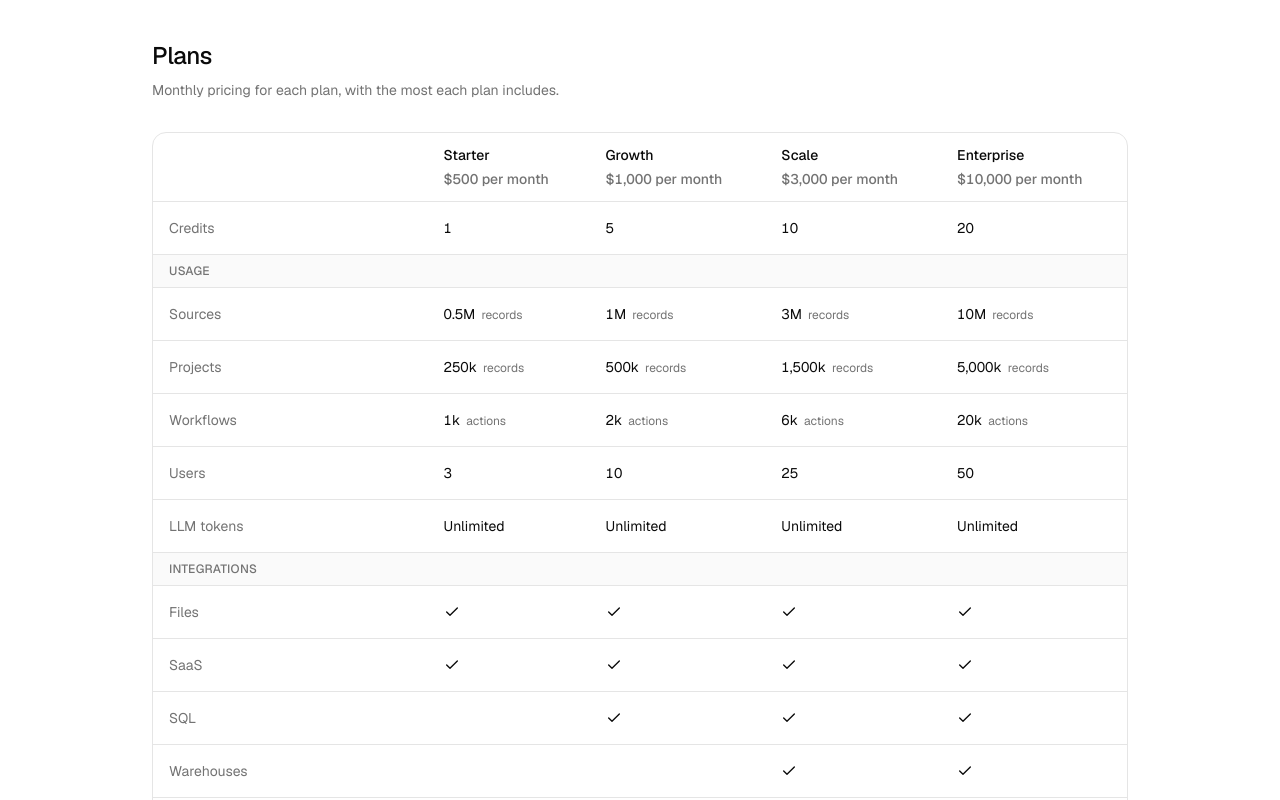
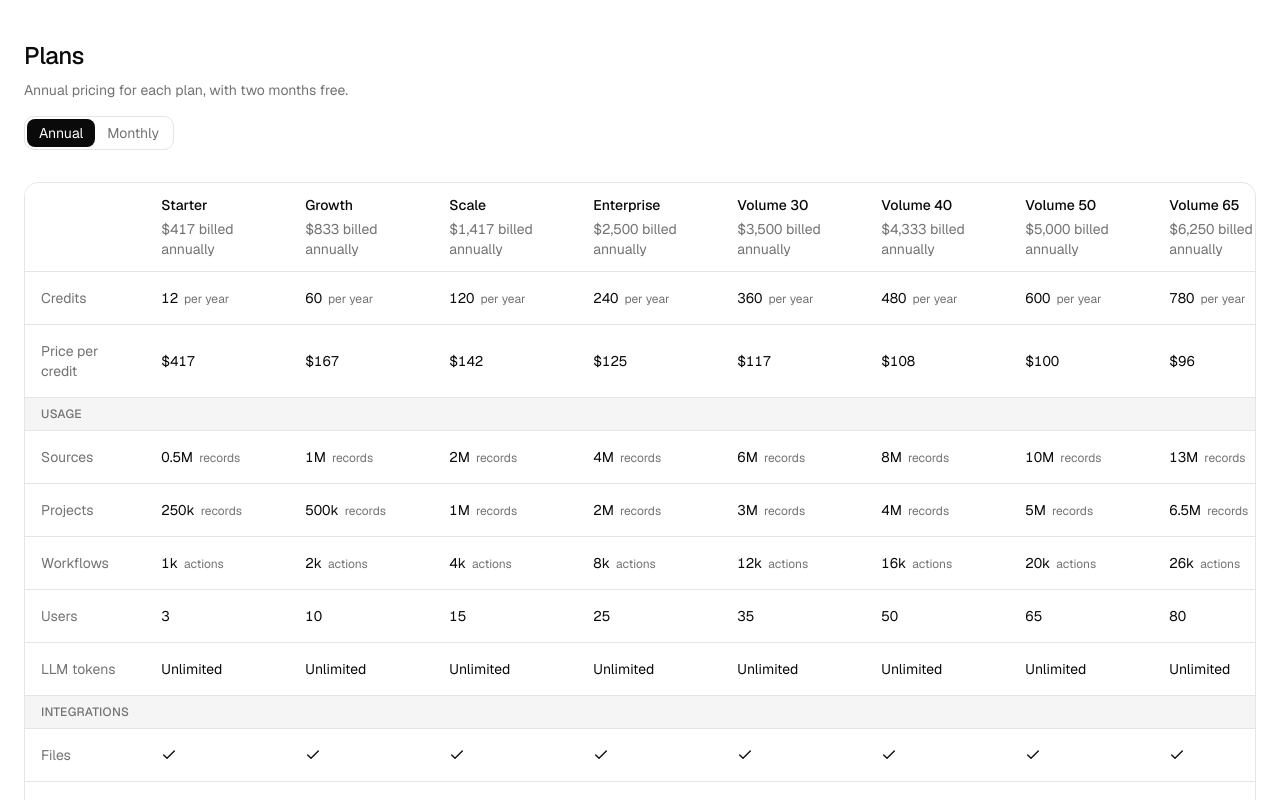
Before and after one commit to jackonawalk/tea-party, a Next.js app: page /plans in a window 1280 px wide. Shown: the top 800 px of the page. Built offline with nearby package versions, Linux system fonts and the light colour scheme.

Commit message:
suggest plan

```diff
--- a/app/plans/page.tsx
+++ b/app/plans/page.tsx
@@ -25,6 +25,13 @@ function actionsLabel(actions: number) {
   return `${actions / 1000}k`;
 }
 
+function projectRecordsLabel(millions: number) {
+  if (millions >= 1) {
+    return `${countFormat.format(millions)}M`;
+  }
+  return `${countFormat.format(millions * 1000)}k`;
+}
+
 const limitRows: {
   label: string;
   note?: string;
@@ -38,7 +45,7 @@ const limitRows: {
   {
     label: "Projects",
     note: "records",
-    value: (plan) => `${countFormat.format(plan.upToProjectRecords * 1000)}k`,
+    value: (plan) => projectRecordsLabel(plan.upToProjectRecords),
   },
   {
     label: "Workflows",
@@ -67,39 +74,85 @@ const securityRows = [
 ];
 
 const groupHeaderClass =
-  "bg-muted/50 px-4 py-2 text-left text-xs font-medium uppercase tracking-wide text-muted-foreground";
+  "bg-muted px-4 py-2 text-left text-xs font-medium uppercase tracking-wide text-muted-foreground";
 
-const rowHeaderClass = "px-4 py-4 text-left font-normal text-muted-foreground";
+const rowHeaderClass =
+  "sticky left-0 bg-background px-4 py-4 text-left font-normal text-muted-foreground";
 
-export default function PlansPage() {
+const planColumnClass = "min-w-36 px-4 py-4";
+
+export default async function PlansPage({
+  searchParams,
+}: {
+  searchParams: Promise<{ billing?: string | string[] }>;
+}) {
+  const params = await searchParams;
+  const billing = Array.isArray(params.billing)
+    ? params.billing[0]
+    : params.billing;
+  const annual = billing !== "monthly";
+
   return (
-    <main className="mx-auto flex w-full max-w-5xl flex-1 flex-col px-4 py-10 sm:px-6">
-      <header className="mb-8 max-w-xl">
-        <h1 className="text-2xl font-medium tracking-tight">Plans</h1>
-        <p className="mt-2 text-sm text-muted-foreground">
-          Monthly pricing for each plan, with the most each plan includes.
-        </p>
+    <main className="mx-auto flex w-full max-w-none flex-1 flex-col px-4 py-10 sm:px-6">
+      <header className="mb-8 flex max-w-xl flex-col gap-4">
+        <div>
+          <h1 className="text-2xl font-medium tracking-tight">Plans</h1>
+          <p className="mt-2 text-sm text-muted-foreground">
+            {annual
+              ? "Annual pricing for each plan, with two months free."
+              : "Monthly pricing for each plan, with the most each plan includes."}
+          </p>
+        </div>
+        <div className="flex w-fit rounded-lg border p-0.5 text-sm">
+          <a
+            href="/plans"
+            aria-current={annual ? "page" : undefined}
+            className={
+              annual
+                ? "rounded-md bg-foreground px-3 py-1 text-background"
+                : "rounded-md px-3 py-1 text-muted-foreground"
+            }
+          >
+            Annual
+          </a>
+          <a
+            href="/plans?billing=monthly"
+            aria-current={annual ? undefined : "page"}
+            className={
+              annual
+                ? "rounded-md px-3 py-1 text-muted-foreground"
+                : "rounded-md bg-foreground px-3 py-1 text-background"
+            }
+          >
+            Monthly
+          </a>
+        </div>
       </header>
       <div className="overflow-x-auto rounded-xl border">
-        <table className="w-full min-w-[40rem] border-collapse text-sm">
+        <table className="w-full border-collapse text-sm">
           <caption className="sr-only">Plan prices and limits</caption>
           <thead>
             <tr className="border-b">
-              <th className="px-4 py-3 text-left font-medium" scope="col">
+              <th
+                className="sticky left-0 bg-background px-4 py-3 text-left font-medium"
+                scope="col"
+              >
                 <span className="sr-only">Plan</span>
               </th>
               {plans.map((plan) => (
                 <th
                   key={plan.name}
-                  className="px-4 py-3 text-left font-medium"
+                  className="min-w-36 px-4 py-3 text-left font-medium"
                   scope="col"
                 >
                   {plan.name}
-                  <span className="mt-1 block text-muted-foreground">
+                  <span className="mt-1 block font-normal text-muted-foreground">
                     <span className="tabular-nums">
-                      {moneyFormat.format(plan.price)}
+                      {moneyFormat.format(
+                        annual ? plan.annualMonthlyPrice : plan.price,
+                      )}
                     </span>{" "}
-                    per month
+                    {annual ? "billed annually" : "per month"}
                   </span>
                 </th>
               ))}
@@ -111,19 +164,43 @@ export default function PlansPage() {
                 Credits
               </th>
               {plans.map((plan) => (
-                <td key={plan.name} className="px-4 py-4 tabular-nums">
-                  {plan.credits}
+                <td
+                  key={plan.name}
+                  className={`${planColumnClass} tabular-nums`}
+                >
+                  {countFormat.format(plan.annualCredits)}
+                  <span className="ml-1.5 text-xs text-muted-foreground">
+                    per year
+                  </span>
+                </td>
+              ))}
+            </tr>
+            <tr className="border-t">
+              <th className={rowHeaderClass} scope="row">
+                Price per credit
+              </th>
+              {plans.map((plan) => (
+                <td
+                  key={plan.name}
+                  className={`${planColumnClass} tabular-nums`}
+                >
+                  {moneyFormat.format(
+                    (annual ? plan.annualMonthlyPrice : plan.price) /
+                      plan.credits,
+                  )}
                 </td>
               ))}
             </tr>
             <tr className="border-t">
               <th
-                className={groupHeaderClass}
-                colSpan={plans.length + 1}
+                className={`${groupHeaderClass} sticky left-0`}
                 scope="colgroup"
               >
                 Usage
               </th>
+              {plans.map((plan) => (
+                <th key={plan.name} className={groupHeaderClass} />
+              ))}
             </tr>
             {limitRows.map((row) => (
               <tr key={row.label} className="border-t">
@@ -131,7 +208,10 @@ export default function PlansPage() {
                   {row.label}
                 </th>
                 {plans.map((plan) => (
-                  <td key={plan.name} className="px-4 py-4 tabular-nums">
+                  <td
+                    key={plan.name}
+                    className={`${planColumnClass} tabular-nums`}
+                  >
                     {row.value(plan)}
                     {row.note && (
                       <span className="ml-1.5 text-xs text-muted-foreground">
@@ -144,12 +224,14 @@ export default function PlansPage() {
             ))}
             <tr className="border-t">
               <th
-                className={groupHeaderClass}
-                colSpan={plans.length + 1}
+                className={`${groupHeaderClass} sticky left-0`}
                 scope="colgroup"
               >
                 Integrations
               </th>
+              {plans.map((plan) => (
+                <th key={plan.name} className={groupHeaderClass} />
+              ))}
             </tr>
             {integrationRows.map((label) => (
               <tr key={label} className="border-t">
@@ -157,9 +239,9 @@ export default function PlansPage() {
                   {label}
                 </th>
                 {plans.map((plan) => (
-                  <td key={plan.name} className="px-4 py-4">
+                  <td key={plan.name} className={planColumnClass}>
                     {label === "Custom" ? (
-                      plan.name === "Scale" || plan.name === "Enterprise" ? (
+                      plan.customAddOn ? (
                         <span className="text-muted-foreground">Add-on</span>
                       ) : null
                     ) : plan.integrations.includes(label) ? (
@@ -173,12 +255,14 @@ export default function PlansPage() {
             ))}
             <tr className="border-t">
               <th
-                className={groupHeaderClass}
-                colSpan={plans.length + 1}
+                className={`${groupHeaderClass} sticky left-0`}
                 scope="colgroup"
               >
                 Security
               </th>
+              {plans.map((plan) => (
+                <th key={plan.name} className={groupHeaderClass} />
+              ))}
             </tr>
             {securityRows.map((row) => (
               <tr key={row.label} className="border-t">
@@ -186,7 +270,7 @@ export default function PlansPage() {
                   {row.label}
                 </th>
                 {plans.map((plan, index) => (
-                  <td key={plan.name} className="px-4 py-4">
+                  <td key={plan.name} className={planColumnClass}>
                     {index >= row.fromPlan ? (
                       <Check className="size-4" aria-label="Included" />
                     ) : (
--- a/components/pricing-calculator.tsx
+++ b/components/pricing-calculator.tsx
@@ -15,6 +15,7 @@ import {
   TooltipTrigger,
 } from "@/components/ui/tooltip";
 import { priceUsage } from "@/lib/pricing";
+import { suggestPlan } from "@/lib/plans";
 import {
   defaultPricePerCreditText,
   defaultQuoteTitle,
@@ -288,10 +289,11 @@ function DiagramBlock({
   );
 }
 
-function EstimateHint({ label, hint }: { label: string; hint: string }) {
+function EstimateHint({ label, hint }: { label: string; hint?: string }) {
   return (
     <dt className="flex items-center gap-1 text-muted-foreground">
       {label}
+      {hint ? (
         <Tooltip>
           <TooltipTrigger
             type="button"
@@ -302,6 +304,7 @@ function EstimateHint({ label, hint }: { label: string; hint: string }) {
           </TooltipTrigger>
           <TooltipContent>{hint}</TooltipContent>
         </Tooltip>
+      ) : null}
     </dt>
   );
 }
@@ -479,10 +482,8 @@ export function PricingCalculator({
   const [nextSourceId, setNextSourceId] = useState(
     initialForm ? initialForm.nextSourceId : starterSources.length + 1,
   );
-  const [whiteGlove, setWhiteGlove] = useState(
-    initialForm ? initialForm.whiteGlove : false,
-  );
-  const [pricePerCredit, setPricePerCredit] = useState(
+  const [whiteGlove] = useState(initialForm ? initialForm.whiteGlove : false);
+  const [pricePerCredit] = useState(
     initialForm ? initialForm.pricePerCredit : defaultPricePerCreditText,
   );
   const sourcesRef = useRef(sources);
@@ -561,6 +562,8 @@ export function PricingCalculator({
     whiteGlove,
     pricePerCredit: parseCount(pricePerCredit),
   });
+
+  const suggestedPlan = suggestPlan(estimate.credits);
 
   useAutosave({
     quoteId,
@@ -733,16 +736,17 @@ export function PricingCalculator({
         />
       </form>
 
-      <Card className="lg:sticky lg:top-6">
+      <div className="flex flex-col gap-6 lg:sticky lg:top-6">
+        <Card>
           <CardHeader>
-          <CardTitle>Estimate</CardTitle>
+            <CardTitle>Monthly Usage</CardTitle>
           </CardHeader>
           <CardContent className="flex flex-col gap-4">
             <dl className="flex flex-col gap-4">
               <div className="flex items-start justify-between gap-4">
                 <EstimateHint
                   label="Sources"
-                hint="The records stored in each data source."
+                  hint="Total records across all sources."
                 />
                 <dd className="text-right">
                   <span className="block font-medium tabular-nums">
@@ -763,7 +767,7 @@ export function PricingCalculator({
               </div>
               <div className="flex items-start justify-between gap-4">
                 <EstimateHint
-                label="Credits used"
+                  label="Credits Used"
                   hint={`One credit is 1M Records`}
                 />
                 <dd className="text-right">
@@ -772,31 +776,8 @@ export function PricingCalculator({
                   </span>
                 </dd>
               </div>
-            <div className="flex items-center justify-between gap-4">
-              <dt className="text-muted-foreground">
-                <Label htmlFor="price-per-credit" className="font-normal">
-                  Price per credit
-                </Label>
-              </dt>
-              <dd className="flex items-baseline justify-end font-medium tabular-nums">
-                <span aria-hidden="true">$</span>
-                <Input
-                  id="price-per-credit"
-                  inputMode="decimal"
-                  value={pricePerCredit}
-                  placeholder="0"
-                  className="field-sizing-content h-auto w-auto min-w-[1ch] rounded-none border-0 bg-transparent p-0 text-right text-sm font-medium tabular-nums shadow-none outline-none hover:underline focus-visible:underline focus-visible:ring-0 dark:bg-transparent"
-                  onChange={(event) => {
-                    setPricePerCredit(decimalInput(event.target.value));
-                  }}
-                />
-              </dd>
-            </div>
               <div className="flex items-start justify-between gap-4">
-              <EstimateHint
-                label="Automations"
-                hint="Automations are not billed yet and do not count toward credits."
-              />
+                <EstimateHint label="Automations" />
                 <dd className="text-right">
                   <span className="block font-medium tabular-nums">
                     {countFormat.format(estimate.automationRecords)}
@@ -804,37 +785,24 @@ export function PricingCalculator({
                 </dd>
               </div>
             </dl>
-          <label className="flex items-start justify-between gap-4 border-t pt-4 text-sm">
-            <span className="flex items-start gap-2">
-              <input
-                type="checkbox"
-                className="mt-0.5 size-4 accent-foreground"
-                checked={whiteGlove}
-                onChange={(event) => {
-                  setWhiteGlove(event.target.checked);
-                }}
-              />
-              <span>
-                Add white-glove support plan
-                <span className="mt-1 block font-normal text-muted-foreground">
-                  20% of spend
+          </CardContent>
+        </Card>
+        <Card>
+          <CardHeader>
+            <CardTitle>Suggested Plan</CardTitle>
+          </CardHeader>
+          <CardContent className="flex flex-col gap-1 text-left">
+            <p className="text-base font-medium">{suggestedPlan.name}</p>
+            <p className="font-medium tabular-nums">
+              {moneyFormat.format(suggestedPlan.annualPrice)}
+              <span className="font-normal text-muted-foreground"> / year</span>
+            </p>
+            <span className="block font-normal text-muted-foreground">
+              Includes {countFormat.format(suggestedPlan.annualCredits)} credits
             </span>
-              </span>
-            </span>
-            {whiteGlove ? (
-              <span className="font-medium tabular-nums">
-                {moneyFormat.format(estimate.whiteGloveAmount)}
-              </span>
-            ) : null}
-          </label>
-          <div className="flex items-baseline justify-between gap-4 border-t pt-4">
-            <p className="text-muted-foreground">Monthly total</p>
-            <p className="text-base font-medium tabular-nums">
-              {moneyFormat.format(estimate.monthlyTotal)}
-            </p>
-          </div>
           </CardContent>
         </Card>
       </div>
+    </div>
   );
 }
--- a/lib/plans.ts
+++ b/lib/plans.ts
@@ -5,6 +5,11 @@ export type Plan = {
   name: string
   price: number
   credits: number
+  annualCredits: number
+  pricePerCredit: number
+  annualPrice: number
+  annualMonthlyPrice: number
+  customAddOn: boolean
   upToSyncedRows: number
   upToProjectRecords: number
   actionsPerMonth: number
@@ -19,16 +24,42 @@ const starterSyncedRows = .5
 const starterProjectRecords = 0.25
 const starterActions = 0.001
 
-const tiers = [
-  { name: "Starter", credits: 1, price: 500, users: 3, integrations: ["Files", "SaaS"] },
-  { name: "Growth", credits: 5, price: 1000, users: 10, integrations: ["SQL"] },
-  { name: "Scale", credits: 10, price: 3000, users: 25, integrations: ["ERPs", "Warehouses"] },
-  { name: "Enterprise", credits: 20, price: 10000, users: 50, integrations: [] },
+// Annual billing is the monthly price with two months free.
+const monthsInYear = 12
+const annualMonthsFree = 2
+
+// Growth is 5 credits at twice Starter's mix, which is 0.4 of that mix per
+// credit. Scale and larger tiers keep that mix so limits rise with credits.
+const growthCredits = 5
+const recordsPerCredit = 2 / growthCredits
+
+type Tier = {
+  name: string
+  credits: number
+  price: number
+  users: number
+  integrations: string[]
+  customAddOn: boolean
+  limitsFromCredits: boolean
+}
+
+const tiers: Tier[] = [
+  { name: "Starter", credits: 1, price: 500, users: 3, integrations: ["Files", "SaaS"], customAddOn: false, limitsFromCredits: false },
+  { name: "Growth", credits: 5, price: 1000, users: 10, integrations: ["SQL"], customAddOn: false, limitsFromCredits: false },
+  { name: "Scale", credits: 10, price: 1700, users: 15, integrations: ["ERPs", "Warehouses"], customAddOn: true, limitsFromCredits: true },
+  { name: "Enterprise", credits: 20, price: 3000, users: 25, integrations: [], customAddOn: true, limitsFromCredits: true },
+  { name: "Volume 30", credits: 30, price: 4200, users: 35, integrations: [], customAddOn: true, limitsFromCredits: true },
+  { name: "Volume 40", credits: 40, price: 5200, users: 50, integrations: [], customAddOn: true, limitsFromCredits: true },
+  { name: "Volume 50", credits: 50, price: 6000, users: 65, integrations: [], customAddOn: true, limitsFromCredits: true },
+  { name: "Volume 65", credits: 65, price: 7500, users: 80, integrations: [], customAddOn: true, limitsFromCredits: true },
+  { name: "Volume 80", credits: 80, price: 8800, users: 100, integrations: [], customAddOn: true, limitsFromCredits: true },
+  { name: "Volume 100", credits: 100, price: 10000, users: 150, integrations: [], customAddOn: true, limitsFromCredits: true },
 ]
 
-function planFor(tier: (typeof tiers)[number], index: number): Plan {
-  // Every plan keeps Starter's mix and scales it with the monthly price.
-  const scale = tier.price / starterPrice
+function planFor(tier: Tier, index: number): Plan {
+  const scale = tier.limitsFromCredits
+    ? tier.credits * recordsPerCredit
+    : tier.price / starterPrice
   const syncedRows = starterSyncedRows * scale
   const projectRecords = starterProjectRecords * scale
   const actions = starterActions * scale
@@ -40,10 +71,17 @@ function planFor(tier: (typeof tiers)[number], index: number): Plan {
     whiteGlove: false,
   })
 
+  const annualPrice = tier.price * (monthsInYear - annualMonthsFree)
+
   return {
     name: tier.name,
     price: tier.price,
     credits: tier.credits,
+    annualCredits: tier.credits * monthsInYear,
+    pricePerCredit: tier.price / tier.credits,
+    annualPrice,
+    annualMonthlyPrice: Math.round(annualPrice / monthsInYear),
+    customAddOn: tier.customAddOn,
     integrations: tiers
       .slice(0, index + 1)
       .flatMap((earlier) => earlier.integrations),
@@ -56,3 +94,10 @@ function planFor(tier: (typeof tiers)[number], index: number): Plan {
 }
 
 export const plans = tiers.map(planFor)
+
+// The smallest plan whose included credits cover the usage. Usage above the
+// largest plan still suggests the largest plan.
+export function suggestPlan(creditsUsed: number) {
+  const fits = plans.find((plan) => plan.credits >= creditsUsed)
+  return fits === undefined ? plans[plans.length - 1] : fits
+}
```
Lines whose indentation alone changed are shown as unchanged.
